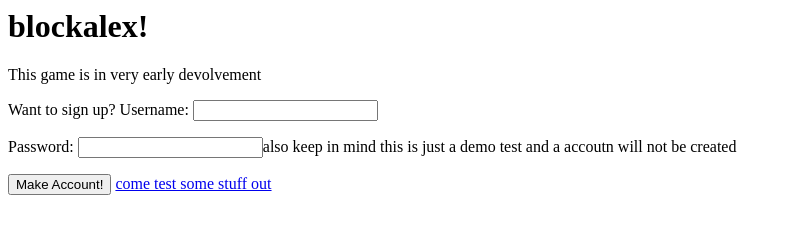
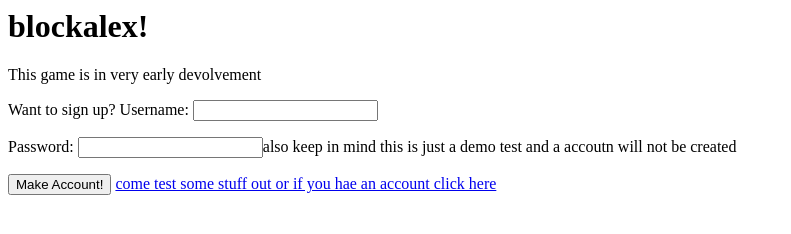
Before and after one commit to TheNickCMD/blockalex, a plain HTML site: page index.html in a window 1280 px wide. Shown: the whole page, without its empty margins (0-791 px from the left). Drawn offline with Linux system fonts and the light colour scheme.

Commit message:
Update index.html

```diff
--- a/index.html
+++ b/index.html
@@ -15,7 +15,7 @@ Password: <input type="text"
     <button>Make Account!</button>
 
 <a href="https://wtnickk.github.io/alphablockalex/">
-come test some stuff out
+come test some stuff out or if you hae an account click here
 </body>
 
 
```
